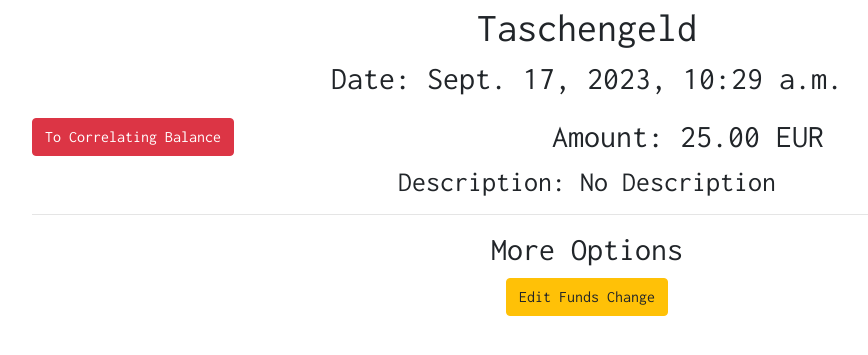
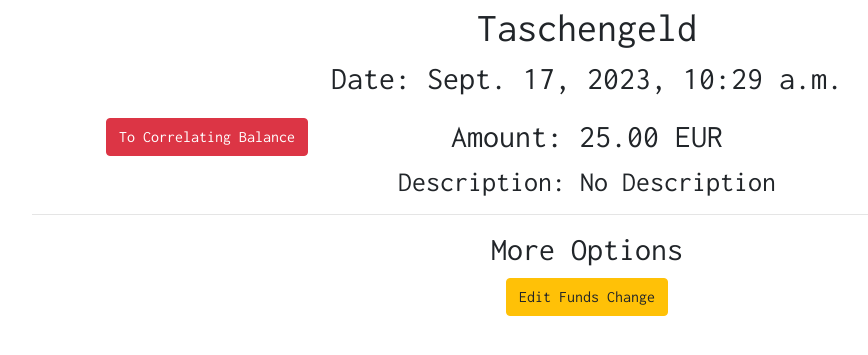
Before and after one commit to Thackerie/final_Project, a Django app: page /fundsChange/41 in a window 1280 px wide. Shown: the part 66-421 px from the top of the page, without its empty margins (53-921 px from the left). Run offline with Django 4.2, Linux system fonts and the light colour scheme; data comes from the database, SQL or seed files in the repository; both versions use the stored data as it was after the commit; some libraries are stand-ins or nearby versions.

Commit message:
fixed allignment issues in balance and fundsChange pages

```diff
--- a/WalletWise/templates/WalletWise/fundsChange.html
+++ b/WalletWise/templates/WalletWise/fundsChange.html
@@ -8,11 +8,13 @@
 
         <h2>Date: {{fundsChange.dateTime}}</h2>
 
-        <div style="margin-top: 20px;">
-            <a style="float: left;" class="btn btn-danger" href="{% url 'balance' id=balanceId  %}" role="button">To Correlating Balance</a>
-            <h2>Amount: {{fundsChange.amount}} EUR</h2>
-            <h3>Description: {{fundsChange.description}}</h3>
+        <div style="margin-top: 20px;" class="row">
+            <div class="col-md-4">
+                <a class="btn btn-danger" href="{% url 'balance' id=balanceId  %}" role="button">To Correlating Balance</a>
+            </div>
+            <div class="col-md-4"><h2>Amount: {{fundsChange.amount}} EUR</h2></div>
         </div>
+        <h3>Description: {{fundsChange.description}}</h3>
 
         <div>
             <hr>
```
Also changed, not shown: WalletWise/templates/WalletWise/balance.html (+7 -3 lines), db.sqlite3.
